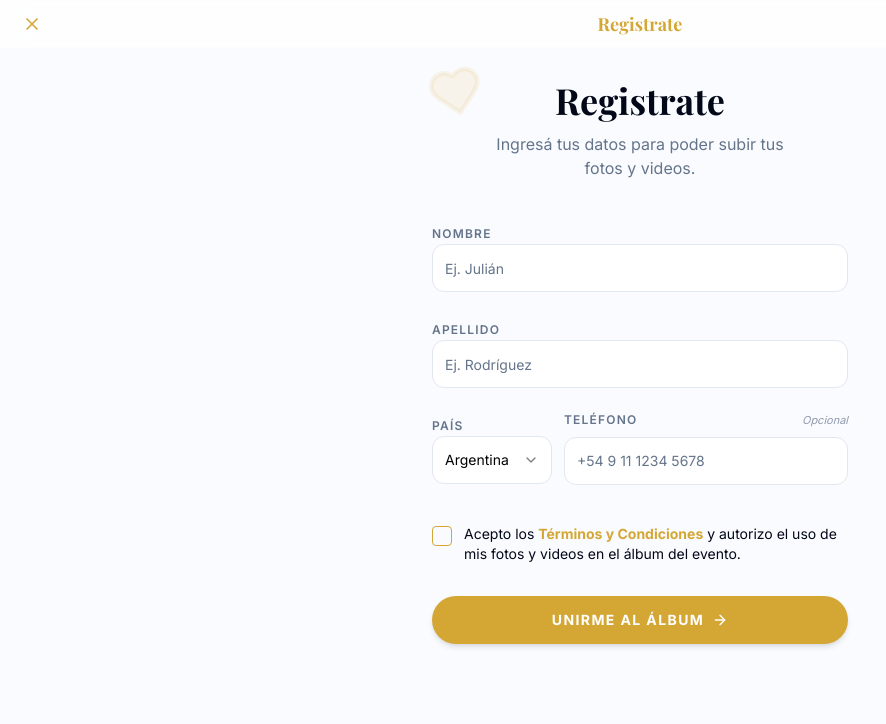
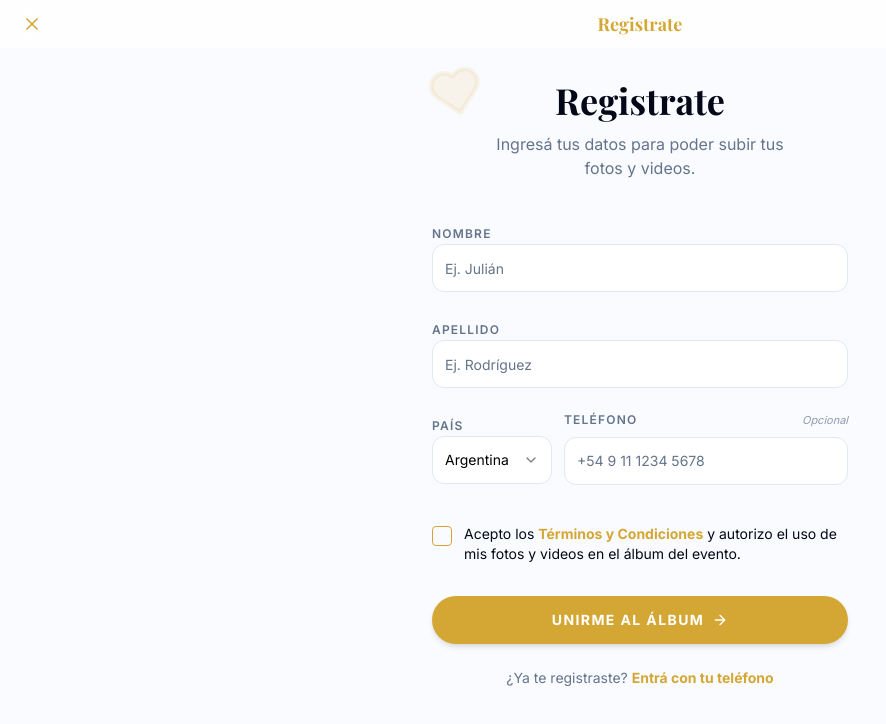
Before and after one commit to PiaAchigar/album, a Next.js app in the folder apps/web/: page /e/1/registro in a window 1280 px wide. Shown: the top 724 px of the page, without its empty margins (0-886 px from the left). Built offline with nearby package versions, Linux system fonts and the light colour scheme; a web font is replaced by a local one.

Commit message:
feat(web): link a reingreso y fix de mensaje 409 hardcodeado

```diff
--- a/apps/web/src/app/e/[slug]/registro/page.tsx
+++ b/apps/web/src/app/e/[slug]/registro/page.tsx
@@ -86,12 +86,6 @@
         ok: res.ok,
         url: res.url,
       })
-
-      if (res.status === 409) {
-        console.warn('[registro] rejected: cupo lleno')
-        setServerError('Cupo de invitados alcanzado, hablá con el organizador.')
-        return
-      }
 
       if (!res.ok) {
         const rawText = await res.clone().text().catch(() => '<no se pudo leer el body>')
@@ -310,6 +304,16 @@
                 </>
               )}
             </Button>
+
+            <p className="text-center text-sm text-muted-foreground">
+              ¿Ya te registraste?{' '}
+              <Link
+                href={`/e/${slug}/reingresar`}
+                className="font-bold text-primary hover:underline"
+              >
+                Entrá con tu teléfono
+              </Link>
+            </p>
           </form>
         </Form>
       </main>
```
